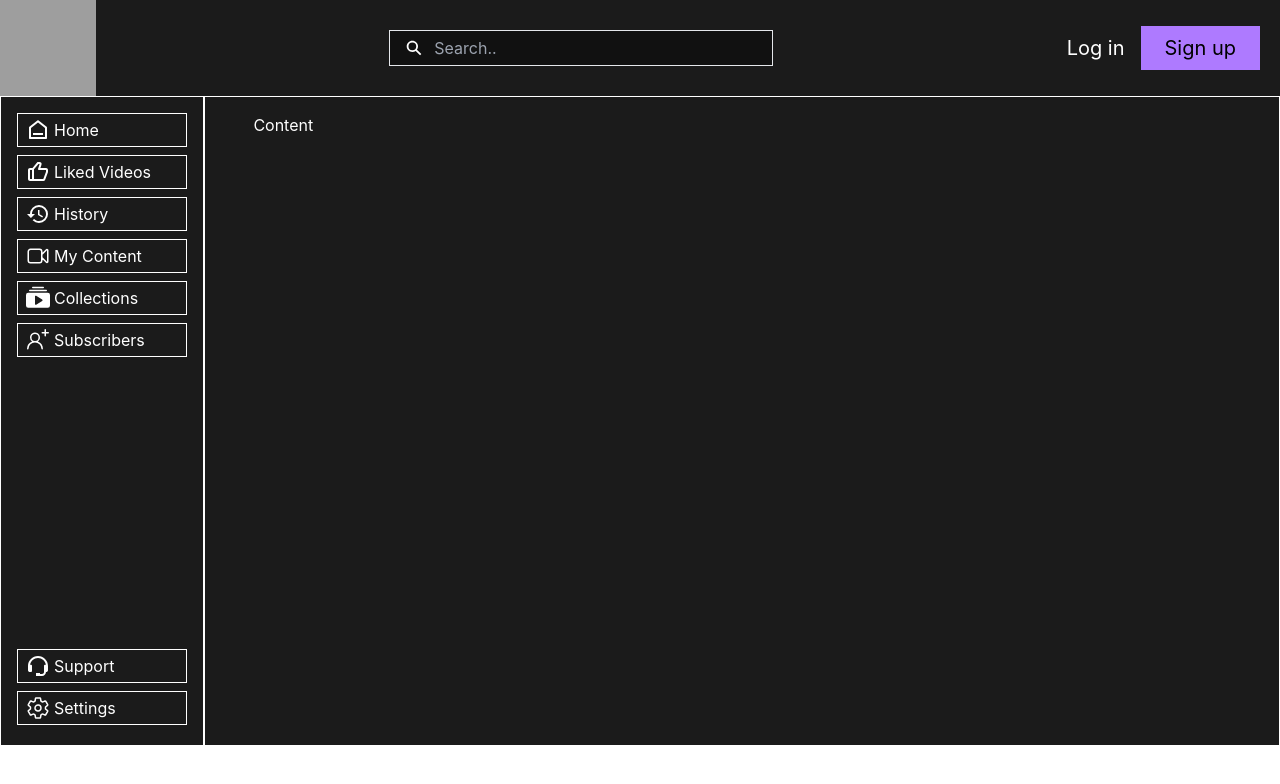
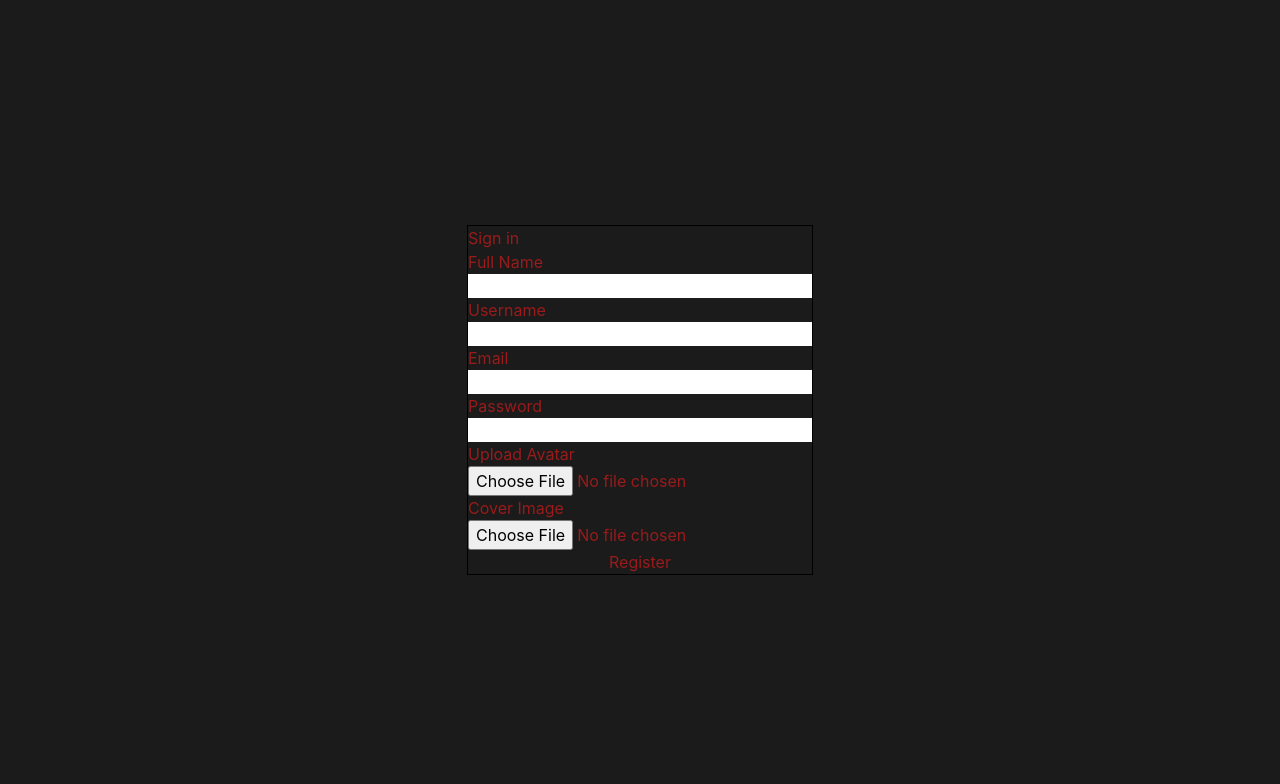
Before and after one commit to DheerajSaraswat/Backend, a React (Create React App) app in the folder playtubefrontend/: page / in a window 1280 px wide. Shown: the top 784 px of the page. Built offline with nearby package versions, Linux system fonts and the light colour scheme; grey boxes are pictures that could not be loaded.

Commit message:
Signup form logic done with useHook form

```diff
--- a/playtubefrontend/package.json
+++ b/playtubefrontend/package.json
@@ -11,6 +11,7 @@
     "concurrently": "^8.2.2",
     "react": "^18.2.0",
     "react-dom": "^18.2.0",
+    "react-hook-form": "^7.51.3",
     "react-icons": "^5.1.0",
     "react-redux": "^9.1.1",
     "react-scripts": "5.0.1",
--- a/playtubefrontend/src/apiRequests/login.js
+++ b/playtubefrontend/src/apiRequests/login.js
@@ -1,21 +1,20 @@
 import { user } from "../services/apisVariable";
 import { apiConnector } from "../services/axiosApiConnector";
-import {setToken} from "../slices/authSlice.js";
+import {setLoginData, setToken} from "../slices/authSlice.js";
 
 const{LOGIN_API}= user
 
 export const login = async(data,dispatch)=>{
-
     let result= null;
     try{
 
-        // const response = await apiConnector("POST",LOGIN_API,data);
-        // result = response;
-        //    dispatch(setToken(response.data.token));
-        //    dispatch(setUser(response.data.user));
+        const response = await apiConnector("POST",LOGIN_API,data);
+        result = response;
+           dispatch(setToken(response.data.token));
+           dispatch(setLoginData(response.data.user));
 
-        //    localStorage.setItem("token", JSON.stringify(response.data.token));
-        //    localStorage.setItem("user", JSON.stringify(response.data.user));
+           localStorage.setItem("token", JSON.stringify(response.data.token));
+           localStorage.setItem("user", JSON.stringify(response.data.user));
 
 
     }catch(err){
--- /dev/null
+++ b/playtubefrontend/src/apiRequests/signup.js
@@ -0,0 +1,13 @@
+import { user } from "../services/apisVariable";
+import { apiConnector } from "../services/axiosApiConnector";
+
+
+const {REGISTER_API} = user
+
+export const signin = async( (data, dispatch)=>{
+    try {
+        const response = await apiConnector("POST", REGISTER_API, data);
+    } catch (error) {
+
+    }
+}
--- a/playtubefrontend/src/components/Layout.jsx
+++ b/playtubefrontend/src/components/Layout.jsx
@@ -2,14 +2,11 @@ import Header from "./Header.jsx"
 import Sidenav from "./Sidenav.jsx"
 import Content from "./Content.jsx";
 import Login from "./Login.jsx"
+import Signup from "./Signup.jsx";
 function Layout() {
   return (
-    <div className="h-full w-full">
-      <Header className="h-1/4" />
-      <div className="h-3/4 flex">
-        <Sidenav className="h-full"/>
-        <Content />
-      </div>
+    <div>
+      <Signup />
     </div>
   );
 }
--- /dev/null
+++ b/playtubefrontend/src/components/Signup.jsx
@@ -0,0 +1,70 @@
+import { useForm } from "react-hook-form";
+import { useState } from "react";
+import {useNavigate} from "react-router-dom";
+import { useDispatch } from "react-redux";
+import axios from "axios";
+
+function Signup() {
+    const navigate = useNavigate();
+    const [data, setData] = useState("");
+    const dispatch = useDispatch();
+    const {register, handleSubmit} = useForm();
+    const [error, setError] = useState("")
+
+    const createAccount = async(data) => {
+        setError("")
+        try {
+
+        } catch (error) {
+            setError(error.message)
+        }
+    }
+
+    const submitHandler = data => setData( () => data )
+    console.log(data);
+
+  return (
+    <>
+      <div className="w-full h-screen bg-[#121212f5] flex flex-wrap justify-center items-center text-red-800">
+        <form className="border border-black flex flex-col">
+          <div>Sign in</div>
+          <label htmlFor="name">Full Name</label>
+          <input
+            type="text"
+            name="name"
+            {...register("name", { required: true })}
+          />
+          <label htmlFor="username">Username</label>
+          <input
+            type="name"
+            name="username"
+            aria-required="true"
+            {...register("username")}
+          />
+          <label htmlFor="email">Email</label>
+          <input
+            type="email"
+            name="email"
+            {...register("email", {
+              required: true,
+              pattern: /^\w+([\.-]?\w+)*@\w+([\.-]?\w+)*(\.\w{2,3})+$/
+            })}
+          />
+          <label htmlFor="password">Password</label>
+          <input
+            type="password"
+            name="password"
+            aria-required="true"
+            {...register("password")}
+          />
+          <label htmlFor="avatar">Upload Avatar</label>
+          <input type="file" name="avatar" {...register("avatar")} />
+          <label htmlFor="coverImage">Cover Image</label>
+          <input type="file" name="coverImage" {...register("coverImage")} />
+          <button onClick={handleSubmit(submitHandler)}>Register</button>
+        </form>
+      </div>
+    </>
+  );
+}
+export default Signup
--- a/playtubefrontend/src/index.js
+++ b/playtubefrontend/src/index.js
@@ -7,6 +7,7 @@ import reportWebVitals from './reportWebVitals';
 import { Provider } from "react-redux";
 import { configureStore } from '@reduxjs/toolkit';
 import rootReducer from './reducer/combinedReducers.js';
+import { BrowserRouter } from 'react-router-dom';
 
 const store = configureStore({
   reducer: rootReducer,
@@ -14,9 +15,11 @@ const store = configureStore({
 const root = ReactDOM.createRoot(document.getElementById('root'));
 root.render(
   <React.StrictMode>
-    <Provider store = {store}>
-      <App />
-    </Provider>
+    <BrowserRouter>
+      <Provider store={store}>
+        <App />
+      </Provider>
+    </BrowserRouter>
   </React.StrictMode>
 );
 
--- a/playtubefrontend/src/slices/authSlice.js
+++ b/playtubefrontend/src/slices/authSlice.js
@@ -7,10 +7,10 @@ const initialState = {
 }
 
 const authSlice = createSlice({
-    name: "login",
+    name: "auth",
     initialState,
     reducers: {
-        setLoginData: (state, action) => {
+        login: (state, action) => {
             state.loginData = action.payload
         },
         setToken: (state, action) => {
```
Also changed, not shown: 1 other file (tests, documents, lock files or other folders).
